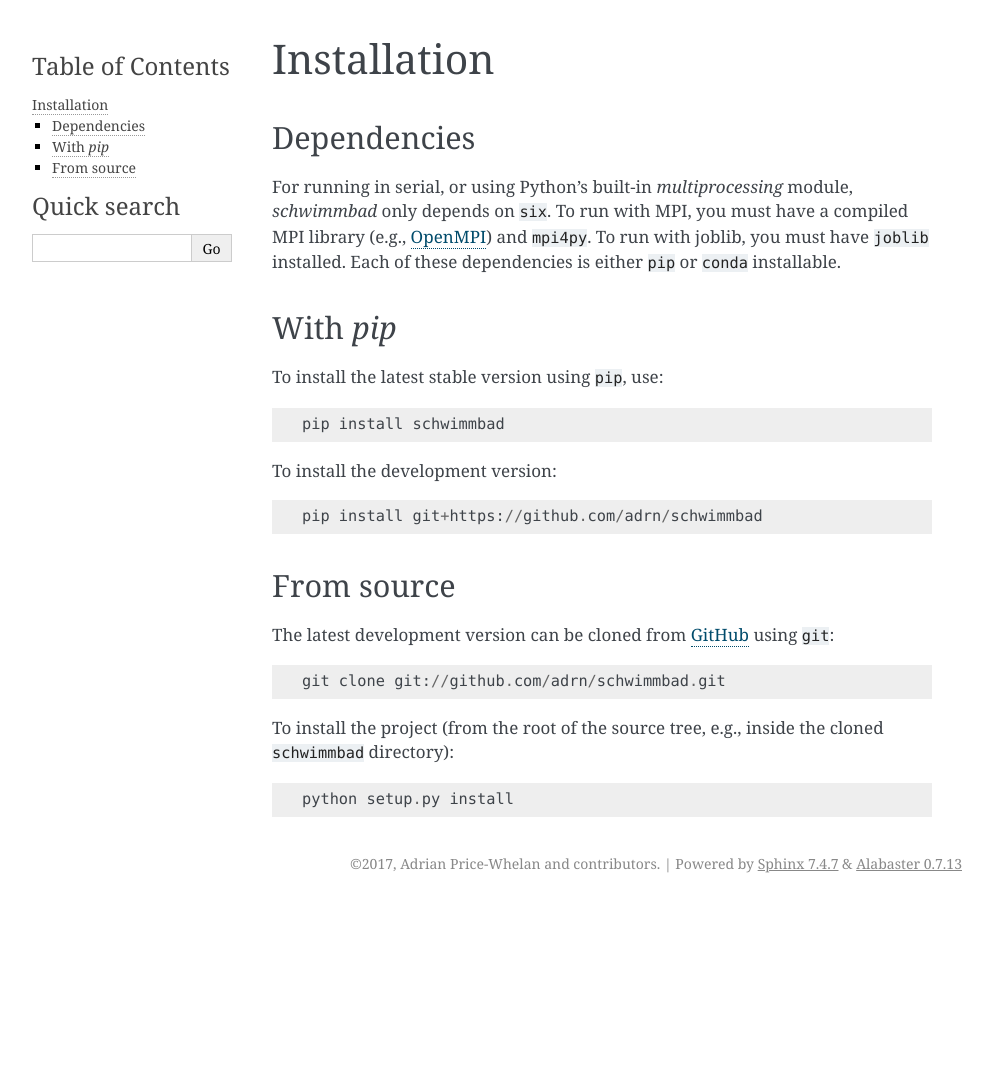
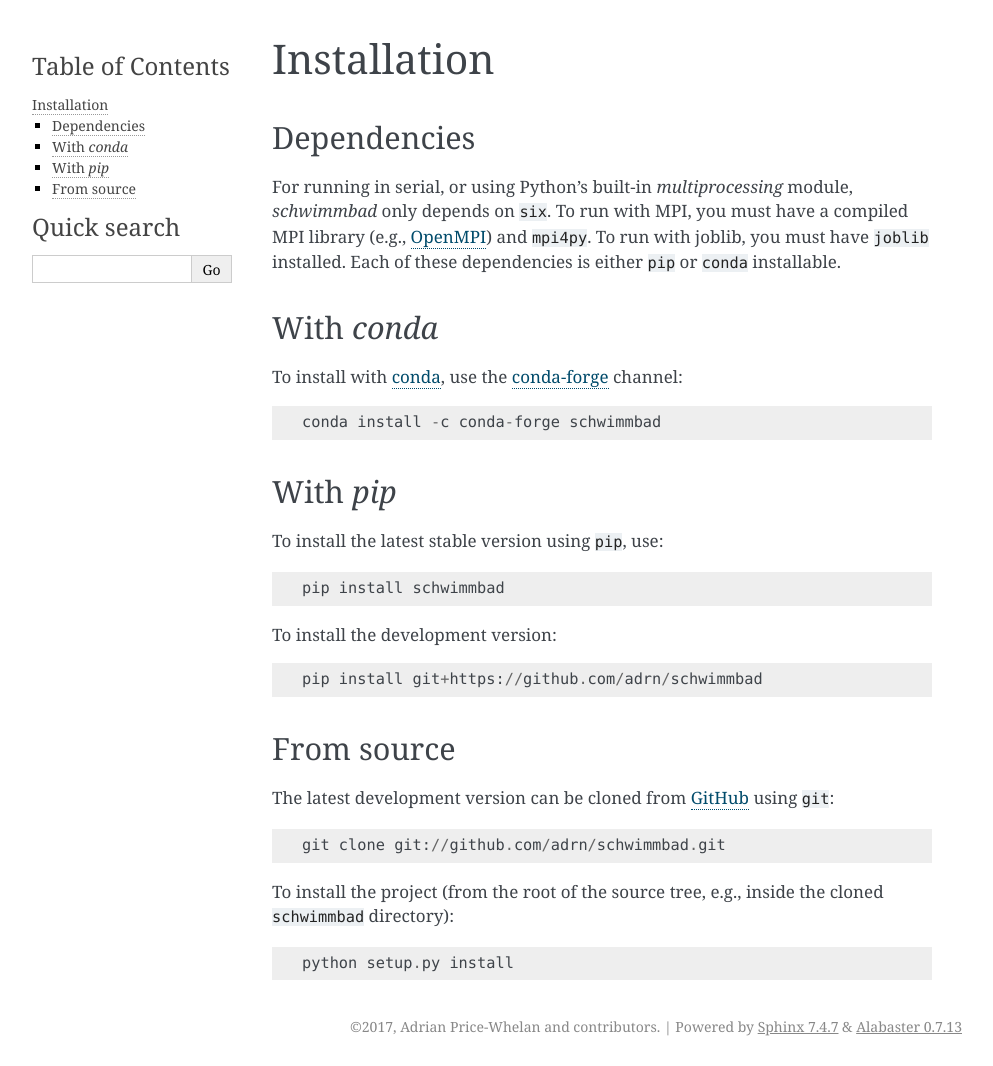
Before and after one commit to adrn/schwimmbad, a Sphinx documentation site: the page built from docs/install.rst, in a window 1280 px wide. Shown: the whole page, without its empty margins (148-1141 px from the left). Built offline with Sphinx 7.4.7, drawn with Linux system fonts in a browser that asks for light colours; before the commit the page ends 903 px from its top, so only the background shows below that.

Commit message:
add conda install instructions. closes #12

```diff
--- a/docs/install.rst
+++ b/docs/install.rst
@@ -13,6 +13,14 @@ To run with MPI, you must have a compiled MPI library (e.g., `OpenMPI
 <https://www.open-mpi.org/>`_) and ``mpi4py``.
 To run with joblib, you must have ``joblib`` installed.
 Each of these dependencies is either ``pip`` or ``conda`` installable.
+
+With `conda`
+============
+
+To install with `conda <http://continuum.io/downloads>`_, use the
+`conda-forge <https://conda-forge.github.io/>`_ channel::
+
+    conda install -c conda-forge schwimmbad
 
 With `pip`
 ==========
```
